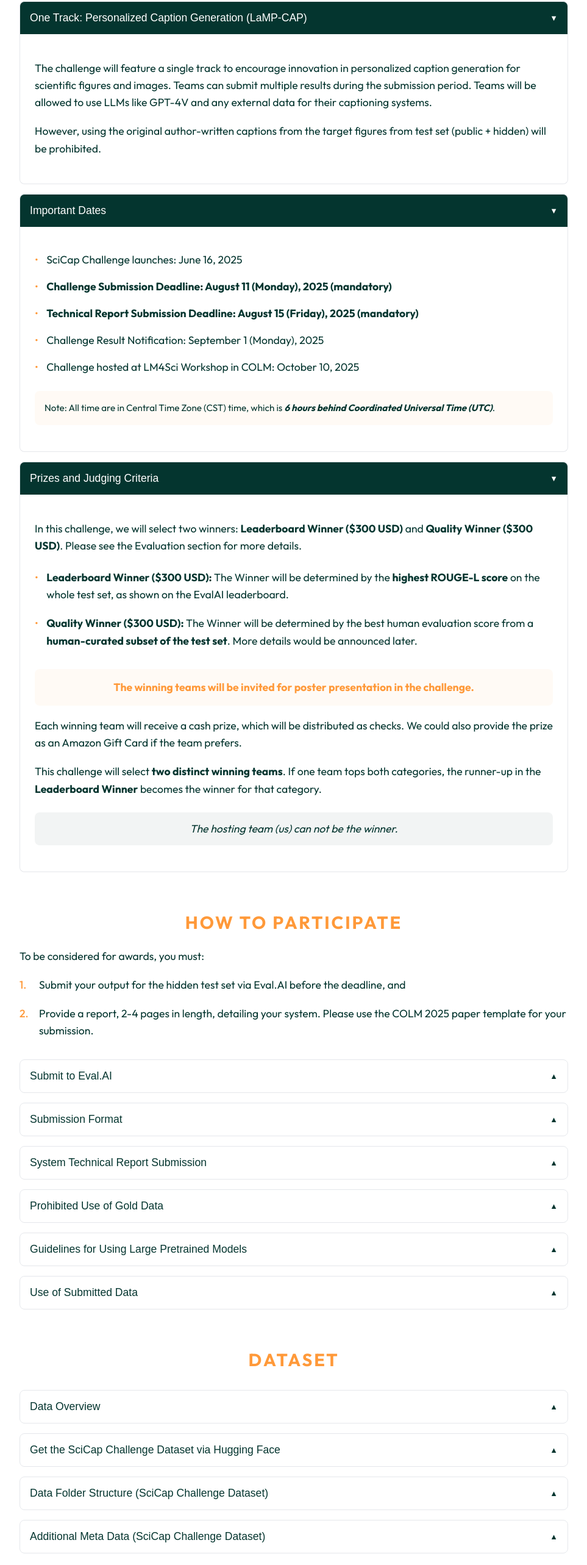
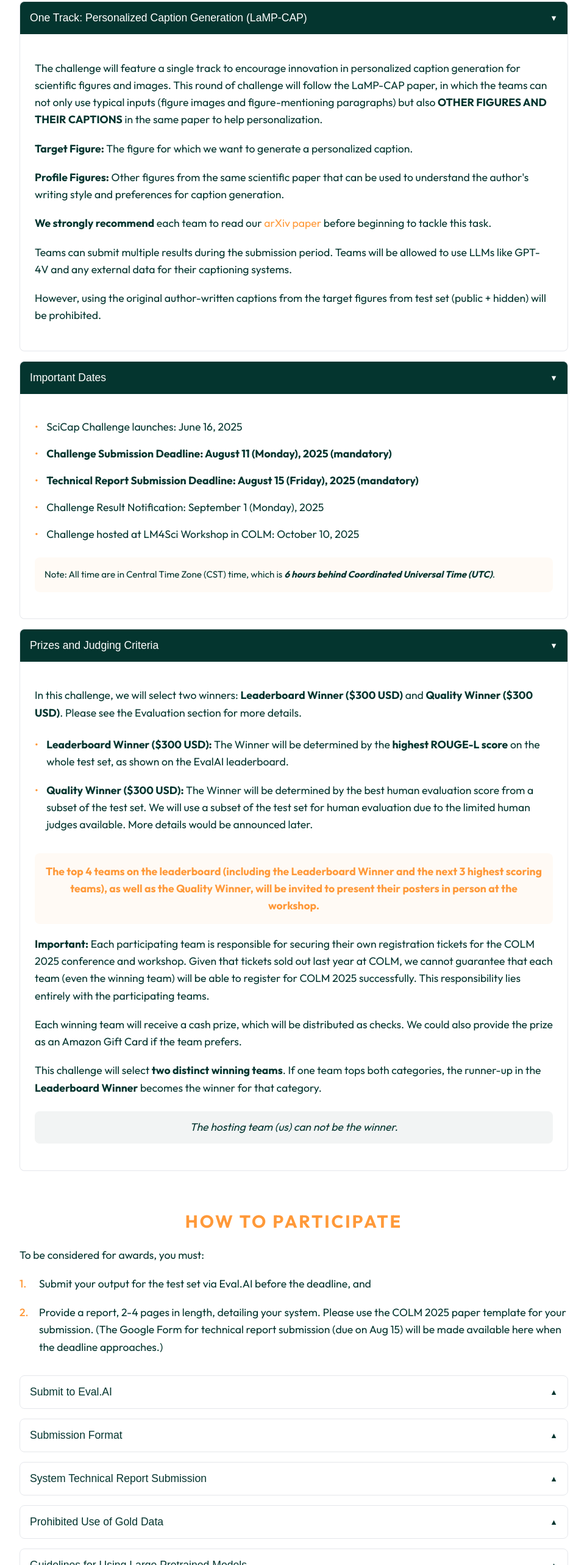
Before and after one commit to hy-ng/scicap-website-test, a React (Vite) app: page /#/challenge/2025 in a window 1280 px wide. Shown: the part 882-3448 px from the top of the page at 61% size, without its empty margins (158-1121 px from the left). Built offline with nearby package versions, Linux system fonts and the light colour scheme.

Commit message:
revise based on feedback

```diff
--- a/src/pages/Challenge2025.jsx
+++ b/src/pages/Challenge2025.jsx
@@ -83,6 +83,22 @@ const Challenge2025 = () => {
               <div className="section-content">
                 <p>
                 The challenge will feature a single track to encourage innovation in personalized caption generation for scientific figures and images.
+                This round of challenge will follow the LaMP-CAP paper, in which the teams can not only use typical inputs (figure images and figure-mentioning paragraphs) but also <strong>OTHER FIGURES AND THEIR CAPTIONS</strong> in the same paper to help personalization.
+                </p>
+
+                <p>
+                <strong>Target Figure:</strong> The figure for which we want to generate a personalized caption.
+                </p>
+
+                <p>
+                <strong>Profile Figures:</strong> Other figures from the same scientific paper that can be used to understand the author's writing style and preferences for caption generation.
+                </p>
+
+                <p>
+                <strong>We strongly recommend</strong> each team to read our <a href="https://arxiv.org/abs/2506.06561" target="_blank" rel="noopener noreferrer">arXiv paper</a> before beginning to tackle this task.
+                </p>
+
+                <p>
                 Teams can submit multiple results during the submission period. Teams will be allowed to use LLMs like GPT-4V and any external data for their captioning systems.
                 </p>
                 <p>
@@ -136,12 +152,16 @@ const Challenge2025 = () => {
                     <strong>Leaderboard Winner ($300 USD):</strong> The Winner will be determined by the <strong>highest ROUGE-L score</strong> on the whole test set, as shown on the EvalAI leaderboard.
                   </li>
                   <li>
-                    <strong>Quality Winner ($300 USD):</strong> The Winner will be determined by the best human evaluation score from a <strong>human-curated subset of the test set</strong>. More details would be announced later.
+                    <strong>Quality Winner ($300 USD):</strong> The Winner will be determined by the best human evaluation score from a subset of the test set. We will use a subset of the test set for human evaluation due to the limited human judges available. More details would be announced later.
                   </li>
                 </ul>
 
                 <p className="presentation-note">
-                  <strong>The winning teams will be invited for poster presentation in the challenge.</strong>
+                  <strong>The top 4 teams on the leaderboard (including the Leaderboard Winner and the next 3 highest scoring teams), as well as the Quality Winner, will be invited to present their posters in person at the workshop.</strong>
+                </p>
+
+                <p className="registration-note">
+                  <strong>Important:</strong> Each participating team is responsible for securing their own registration tickets for the COLM 2025 conference and workshop. Given that tickets sold out last year at COLM, we cannot guarantee that each team (even the winning team) will be able to register for COLM 2025 successfully. This responsibility lies entirely with the participating teams.
                 </p>
 
                 <p>
@@ -166,8 +186,10 @@ const Challenge2025 = () => {
         <div className="main-text">
           <p>To be considered for awards, you must:</p>
           <ol>
-            <li>Submit your output for the hidden test set via Eval.AI before the deadline, and</li>
-            <li>Provide a report, 2-4 pages in length, detailing your system. Please use the COLM 2025 paper template for your submission.</li>
+            <li>Submit your output for the test set via Eval.AI before the deadline, and</li>
+            <li>Provide a report, 2-4 pages in length, detailing your system. Please use the COLM 2025 paper template for your submission.
+              (The Google Form for technical report submission (due on Aug 15) will be made available here when the deadline approaches.)
+            </li>
           </ol>
         </div>
 
@@ -245,6 +267,7 @@ const Challenge2025 = () => {
             {expandedSections.includes('technical-report') && (
               <div className="section-content">
                 <p>Every team must submit a report, ranging from 2-4 pages, that provides an in-depth overview of their system. This should encompass data processing, methodologies, experimental results, etc. Please adhere to the COLM 2025 paper template for your submission.</p>
+                <p><em>The Google Form for technical report submission (due on Aug 15) will be made available here when the deadline approaches.</em></p>
               </div>
             )}
           </div>
@@ -301,23 +324,15 @@ const Challenge2025 = () => {
         <div className="expandable-sections">
           <div className="expandable-section">
             <button
-              className={`section-button ${expandedSections.includes('data-overview') ? 'expanded' : ''}`}
-              onClick={() => toggleSection('data-overview')}
+              className={`section-button ${expandedSections.includes('lamp-cap-dataset') ? 'expanded' : ''}`}
+              onClick={() => toggleSection('lamp-cap-dataset')}
             >
-              Data Overview
-              <span className="expand-icon">{expandedSections.includes('data-overview') ? '▼' : '▲'}</span>
+              LaMP-CAP Dataset
+              <span className="expand-icon">{expandedSections.includes('lamp-cap-dataset') ? '▼' : '▲'}</span>
             </button>
-            {expandedSections.includes('data-overview') && (
+            {expandedSections.includes('lamp-cap-dataset') && (
               <div className="section-content">
                 <p>Our LaMP-CAP is an extension of the SciCap Challenge dataset, with a new focus on personalized and context-aware scientific figure captioning. Unlike traditional caption datasets, LaMP-Cap provides not only target figures and their metadata, but also profile figures from the same scientific paper, enabling research into leveraging multimodal context for improved captioning. Metadata is available in our <a href="https://github.com/Crowd-AI-Lab/lamp-cap" target="_blank" rel="noopener noreferrer">GitHub repository</a>.</p>
-
-                <p>For this challenge, participants should also refer to the original SciCap Challenge dataset, which has been updated with public and hidden test sets. For each figure, the following is provided:</p>
-
-                <ul className="data-list">
-                  <li>Figure <strong>image</strong> (extracted from the original arXiv paper)</li>
-                  <li>Figure <strong>caption</strong> (extracted from the original arXiv paper)</li>
-                  <li><strong>Paragraphs</strong> that mention the figure (extracted from the original arXiv paper, e.g., "As shown in Figure 5, …".)</li>
-                </ul>
 
                 <p className="technical-note">
                   <em>Note:</em> Only a subset of the public and hidden test sets is used in LaMP-CAP. Specifically, we include only arXiv papers that contain at least two figures from the same paper, which are required to construct target-profile pairs. The details can be checked in our <a href="https://arxiv.org/abs/2506.06561" target="_blank" rel="noopener noreferrer">paper</a> and <a href="https://github.com/Crowd-AI-Lab/lamp-cap" target="_blank" rel="noopener noreferrer">GitHub repository</a>.
@@ -328,14 +343,25 @@ const Challenge2025 = () => {
 
           <div className="expandable-section">
             <button
-              className={`section-button ${expandedSections.includes('huggingface') ? 'expanded' : ''}`}
-              onClick={() => toggleSection('huggingface')}
+              className={`section-button ${expandedSections.includes('scicap-challenge-dataset') ? 'expanded' : ''}`}
+              onClick={() => toggleSection('scicap-challenge-dataset')}
             >
-              Get the SciCap Challenge Dataset via Hugging Face
-              <span className="expand-icon">{expandedSections.includes('huggingface') ? '▼' : '▲'}</span>
+              SciCap Challenge Dataset (That LaMP-CAP is Based On)
+              <span className="expand-icon">{expandedSections.includes('scicap-challenge-dataset') ? '▼' : '▲'}</span>
             </button>
-            {expandedSections.includes('huggingface') && (
+            {expandedSections.includes('scicap-challenge-dataset') && (
               <div className="section-content">
+                <p>For this challenge, participants should also refer to the original SciCap Challenge dataset, which has been updated with public and hidden test sets. For each figure, the following is provided.</p>
+
+                <ul className="data-list">
+                  <li>Figure <strong>image</strong> (extracted from the original arXiv paper)</li>
+                  <li>Figure <strong>caption</strong> (extracted from the original arXiv paper)</li>
+                  <li><strong>Paragraphs</strong> that mention the figure (extracted from the original arXiv paper, e.g., "As shown in Figure 5, …".)</li>
+                </ul>
+
+                <p>More detailed information about the data format can be found in the "Example Data Format" section below.</p>
+
+                <h4>Getting the Dataset</h4>
                 <p>You can download the dataset from our <a href="https://huggingface.co/datasets/Crowd-AI-Lab/scicap" target="_blank" rel="noopener noreferrer">Hugging Face</a> dataset with the python command.</p>
 
                 <div className="code-block">
@@ -353,20 +379,7 @@ snapshot_download(repo_id="CrowdAILab/scicap", repo_type='dataset')`}
                   </pre>
                 </div>
 
-              </div>
-            )}
-          </div>
-
-          <div className="expandable-section">
-            <button
-              className={`section-button ${expandedSections.includes('folder-structure') ? 'expanded' : ''}`}
-              onClick={() => toggleSection('folder-structure')}
-            >
-              Data Folder Structure (SciCap Challenge Dataset)
-              <span className="expand-icon">{expandedSections.includes('folder-structure') ? '▼' : '▲'}</span>
-            </button>
-            {expandedSections.includes('folder-structure') && (
-              <div className="section-content">
+                <h4>Data Folder Structure</h4>
                 <p>SciCap Challenge dataset schema is very close to the widely popular <strong>'mscoco'</strong> dataset.</p>
 
                 <ul className="data-list">
@@ -412,7 +425,8 @@ snapshot_download(repo_id="CrowdAILab/scicap", repo_type='dataset')`}
                     </ul>
                   </li>
                 </ul>
-                <p>Example</p>
+
+                <h4>Example Data Format</h4>
                 <div className="code-block">
                   <pre className="json-format">
 {`{
@@ -450,20 +464,8 @@ snapshot_download(repo_id="CrowdAILab/scicap", repo_type='dataset')`}
 }`}
                   </pre>
                 </div>
-              </div>
-            )}
-          </div>
 
-          <div className="expandable-section">
-            <button
-              className={`section-button ${expandedSections.includes('metadata') ? 'expanded' : ''}`}
-              onClick={() => toggleSection('metadata')}
-            >
-              Additional Meta Data (SciCap Challenge Dataset)
-              <span className="expand-icon">{expandedSections.includes('metadata') ? '▼' : '▲'}</span>
-            </button>
-            {expandedSections.includes('metadata') && (
-              <div className="section-content">
+                <h4>Additional Metadata</h4>
                 <p>The following additional metadata information is provided by SciCap challenge dataset for reference. Further details are provided about the figures (<strong>ArXiv ID</strong> and <strong>category</strong>, only for the <strong>train/val/test set</strong>) and text information (<strong>caption length</strong>, excluding figure index).</p>
 
                 <div className="code-block">
@@ -524,7 +526,7 @@ snapshot_download(repo_id="CrowdAILab/scicap", repo_type='dataset')`}
             </button>
             {expandedSections.includes('human-eval') && (
               <div className="section-content">
-                <p>TBC</p>
+                <p>We will use a subset of the test set for human evaluation due to the limited human judges available. More details would be announced later.</p>
               </div>
             )}
           </div>
@@ -539,6 +541,7 @@ snapshot_download(repo_id="CrowdAILab/scicap", repo_type='dataset')`}
             <li>No Profile - GPT-4o</li>
             <li>ALL Profile - GPT-4o</li>
           </ul>
+          <p>Please go to read our <a href="https://arxiv.org/abs/2506.06561" target="_blank" rel="noopener noreferrer">paper</a> for more implementation details.</p>
         </div>
       </section>
 
@@ -549,7 +552,7 @@ snapshot_download(repo_id="CrowdAILab/scicap", repo_type='dataset')`}
           <ol>
             <li>
               Ng, H. Y. S., Hsu, T. Y., Anantha Ramakrishnan, A., Kveton, B., Lipka, N., Dernoncourt, F., ... &
-              Huang, T. H. K. (2025). <a href="https://arxiv.org/abs/2302.12324" target="_blank" rel="noopener noreferrer">
+              Huang, T. H. K. (2025). <a href="https://arxiv.org/abs/2506.06561" target="_blank" rel="noopener noreferrer">
               LaMP-Cap: Personalized Figure Caption Generation With Multimodal Figure Profiles</a>. arXiv preprint arXiv:2506.06561.
             </li>
           </ol>
```
